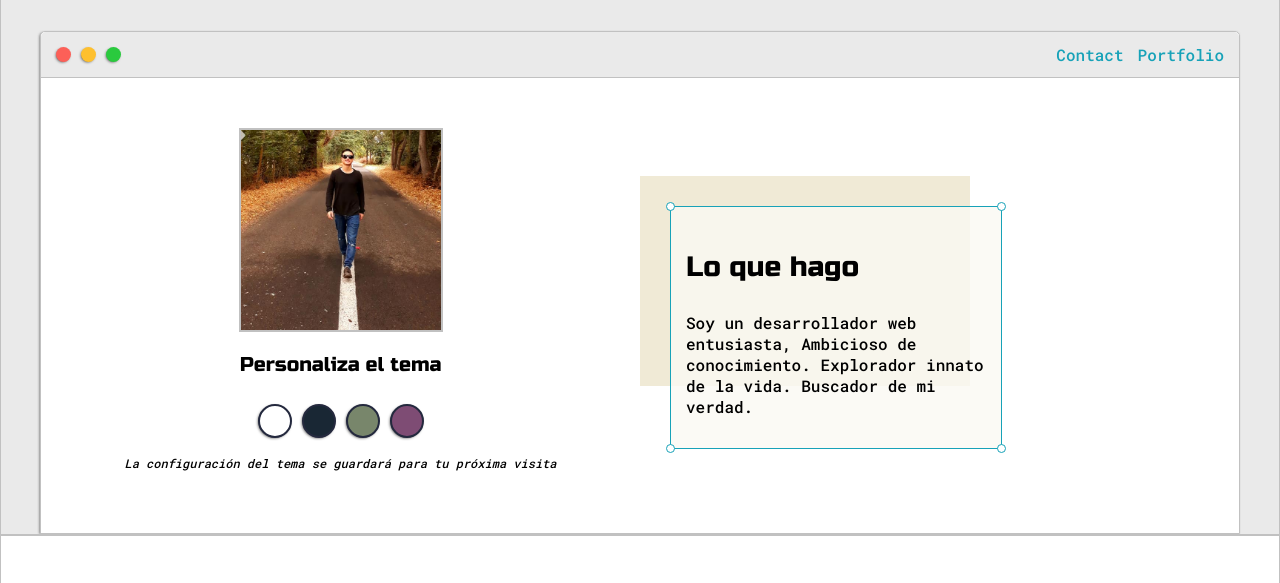
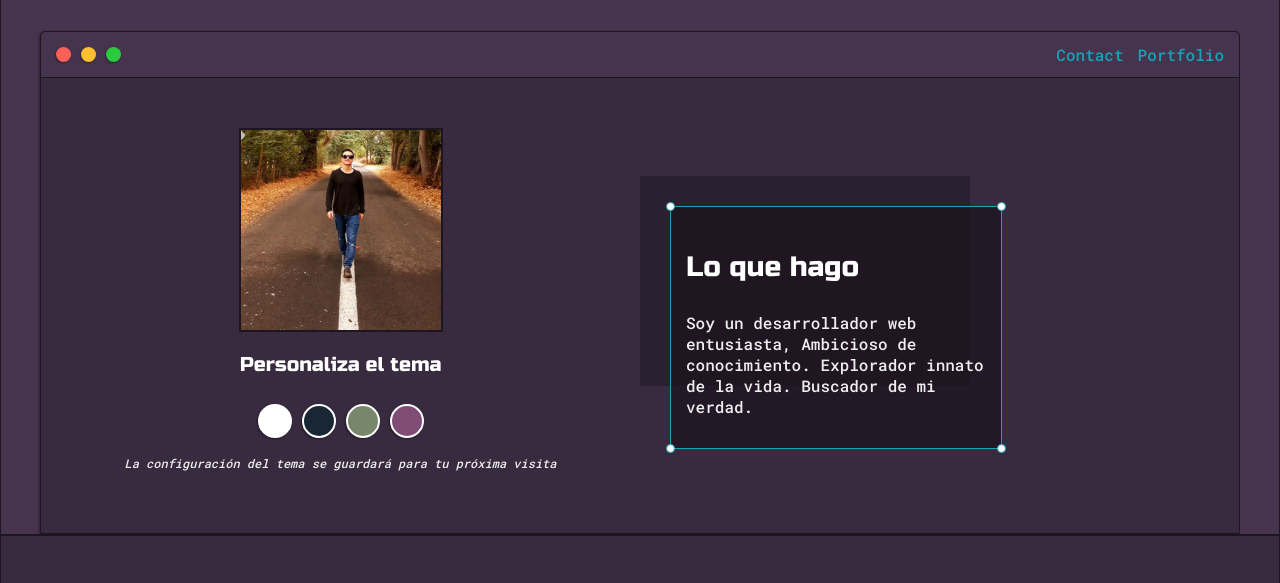
Before and after one commit to axmonsalve/portfolio, a plain HTML site: page index.html in a window 1280 px wide. Shown: the part 131-714 px from the top of the page. Drawn offline with Linux system fonts and the light colour scheme.

Commit message:
Themes colors

```diff
--- /dev/null
+++ b/blue.css
@@ -0,0 +1,16 @@
+:root {
+  --mainColor: #15202b;
+  --secondaryColor: #192734;
+
+  --borderColor: #164d56;
+
+  --mainText: #fff;
+  --secondaryText: #eeeeee;
+
+  --themeDotBorder: #fff;
+
+  --previewBg: rgba(25, 39, 52, 0.8);
+  --previewShadow: #111921;
+
+  --btnColor: #17a2b8;
+}
--- a/default.css
+++ b/default.css
@@ -2,9 +2,9 @@
   --mainColor: #eaeaea;
   --secondaryColor: #fff;
   --borderColor: #c1c1c1;
-  --themeDotBorder: #24293e;
   --mainText: black;
   --secondaryText: #4b5156;
+  --themeDotBorder: #24293e;
   --previewBg: rgba(251, 249, 243, 0.8);
   --previewShadow: #f0ead6;
   --btnColor: #000;
@@ -36,7 +36,7 @@ li,
 label,
 input,
 textarea {
-  color: (var(--secondaryText));
+  color: var(--secondaryText);
   font-family: 'Roboto Mono', monospace;
 }
 
--- /dev/null
+++ b/green.css
@@ -0,0 +1,16 @@
+:root {
+  --mainColor: #606b56;
+  --secondaryColor: #515a48;
+
+  --borderColor: #161914;
+
+  --mainText: #fff;
+  --secondaryText: #eeeeee;
+
+  --themeDotBorder: #fff;
+
+  --previewBg: rgba(81, 90, 72, 0.8);
+  --previewShadow: #2a2f25;
+
+  --btnColor: #669966S;
+}
--- a/index.html
+++ b/index.html
@@ -9,6 +9,7 @@
     />
 
     <link rel="stylesheet" href="default.css" />
+    <link id="theme-style" rel="stylesheet" href="purple.css" />
     <title>Axel Monsalve || Web Developer</title>
   </head>
   <body>
--- /dev/null
+++ b/purple.css
@@ -0,0 +1,16 @@
+:root {
+  --mainColor: #46344e;
+  --secondaryColor: #382a3f;
+
+  --borderColor: #1d1520;
+
+  --mainText: #fff;
+  --secondaryText: #eeeeee;
+
+  --themeDotBorder: #fff;
+
+  --previewBg: rgba(29, 21, 32, .8);
+  --previewShadow: #2b202f;
+
+  --btnColor: #7E4C74;
+}
```
